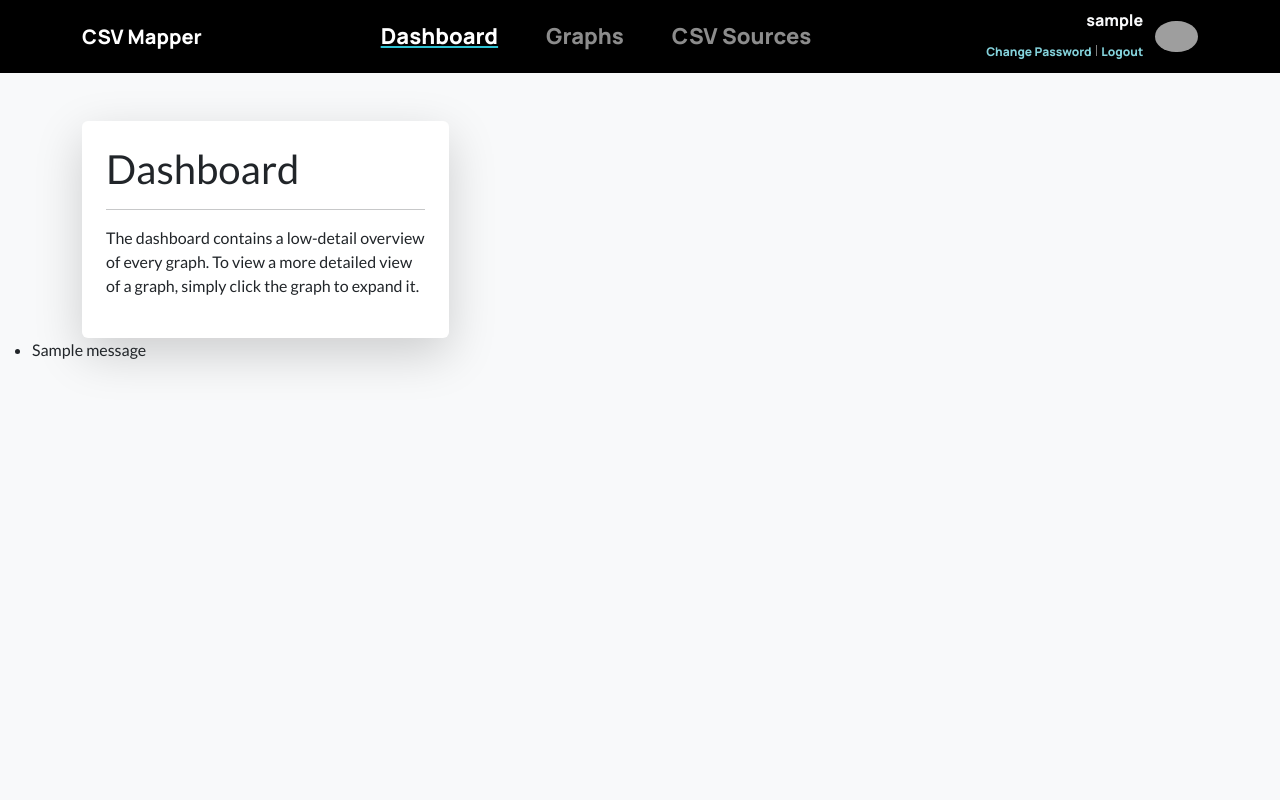
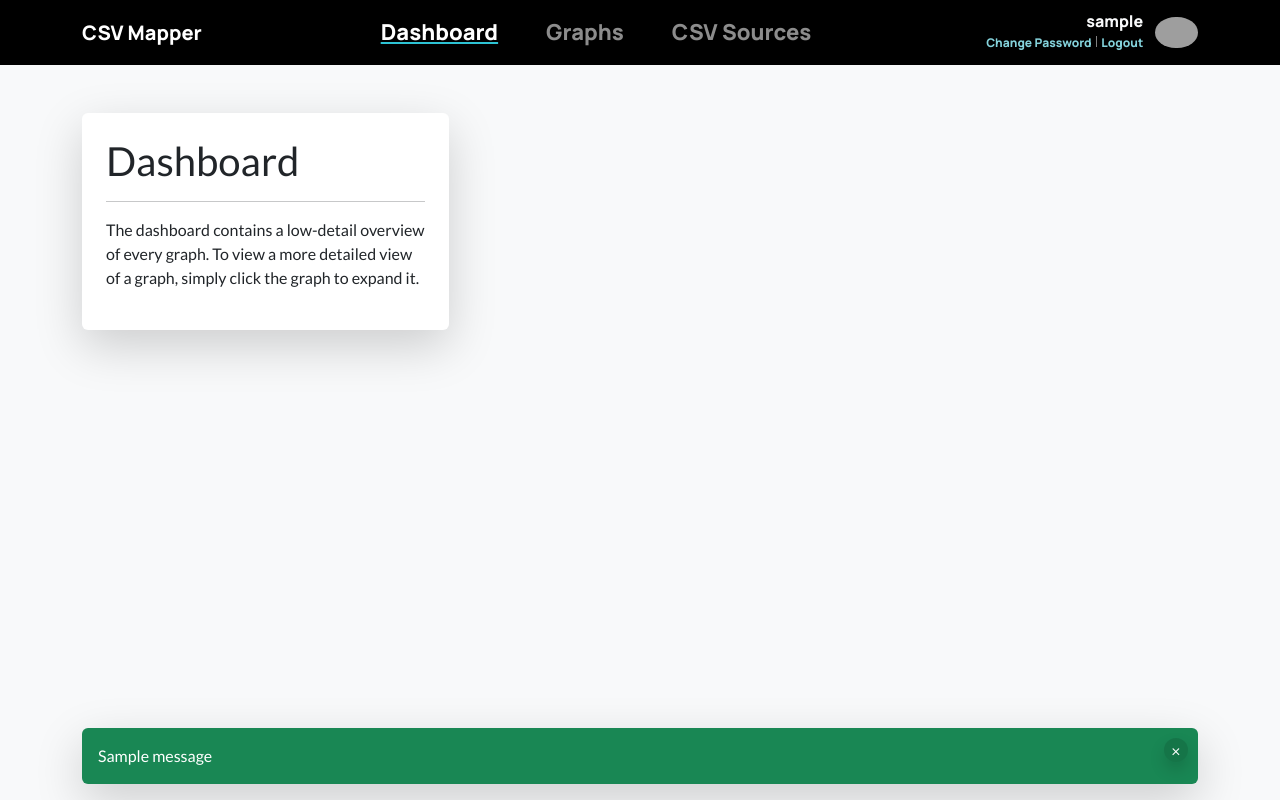
Before and after one commit to alexjthomson/csv-mapper, a Django app: page / in a window 1280 px wide. Run offline with Django 4.2, Linux system fonts and the light colour scheme; a user stored in the database is signed in; tables that the repository leaves empty hold one stand-in row (values such as "Sample post"); one stand-in notice (Sample message) is shown; parts of the project's set-up code (start-up, migrations or seed data) failed here and were passed over; grey boxes are pictures that could not be loaded.

Commit message:
Added message rendering to pages

```diff
--- a/src/dashboard/templates/base.html
+++ b/src/dashboard/templates/base.html
@@ -40,7 +40,7 @@
                             <span class="col profile-username">{{username}}</span>
                         </div>
                         <div class="row">
-                            <div class="col">
+                            <div class="col" style="margin-top: -10px;">
                                 <a class="profile-option" href="/account/change_password">Change Password</a>
                                 <div class="vr" style="min-height: 0.5em; color: #fff; opacity: 0.5;"></div>
                                 <a class="profile-option" href="/account/logout">Logout</a>
@@ -55,13 +55,31 @@
     {% block content %}{% endblock %}
     {% if messages %}
     <div id="messages">
-        <ul class="message-list">
+        <ul class="container message-list list-unstyled">
             {% for message in messages %}
-            <li class="message-item{% if message.tags %} {{ message.tags }}{% endif %}">
+            <li class="message-item{% if message.tags %} {{ message.tags }}{% endif %} rounded shadow-lg p-3 mt-3">
                 {{message}}
+                <button type="button" class="message-close shadow" data-dismiss="alert" aria-label="Close">&times;</button>
             </li>
             {% endfor %}
         </ul>
+        <script>
+            document.addEventListener('DOMContentLoaded', function () {
+                // Get all elements with the class 'close-message'
+                var closeButtons = document.querySelectorAll('.message-close');
+
+                // Add click event listeners to each close button
+                closeButtons.forEach(function (button) {
+                    button.addEventListener('click', function () {
+                        // Find the parent <li> element and remove it when the close button is clicked
+                        var listItem = button.closest('li');
+                        if (listItem) {
+                            listItem.remove();
+                        }
+                    });
+                });
+            });
+        </script>
     </div>
     {% endif %}
     <script src="https://cdn.jsdelivr.net/npm/bootstrap@5.3.2/dist/js/bootstrap.bundle.min.js" integrity="sha384-C6RzsynM9kWDrMNeT87bh95OGNyZPhcTNXj1NW7RuBCsyN/o0jlpcV8Qyq46cDfL" crossorigin="anonymous"></script>
--- a/src/static/css/main.css
+++ b/src/static/css/main.css
@@ -100,3 +100,41 @@ a:hover {
         column-count: 3;
     }
 }
+/* Messages */
+#messages {
+    position: absolute;
+    bottom: 0;
+    left: 0;
+    right: 0;
+}
+.message-list {
+}
+.message-item {
+    position: relative;
+    display: block;
+    width: 100%;
+    background: #f8f9fa;
+}
+.message-item.success {
+    background: #198754;
+    color: #fff;
+}
+.message-item.error {
+    background: #dc3545;
+}
+.message-item .message-close {
+    border: none;
+    border-radius: 50%;
+    background: #0002;
+    width: 24px;
+    height: 24px;
+    font-size: 16px;
+    position: absolute;
+    top: 10px;
+    right: 10px;
+    vertical-align: baseline;
+    color: inherit;
+}
+.message-item .message-close:hover {
+    background: #0004;
+}
```
Also changed, not shown: 5 other files.
